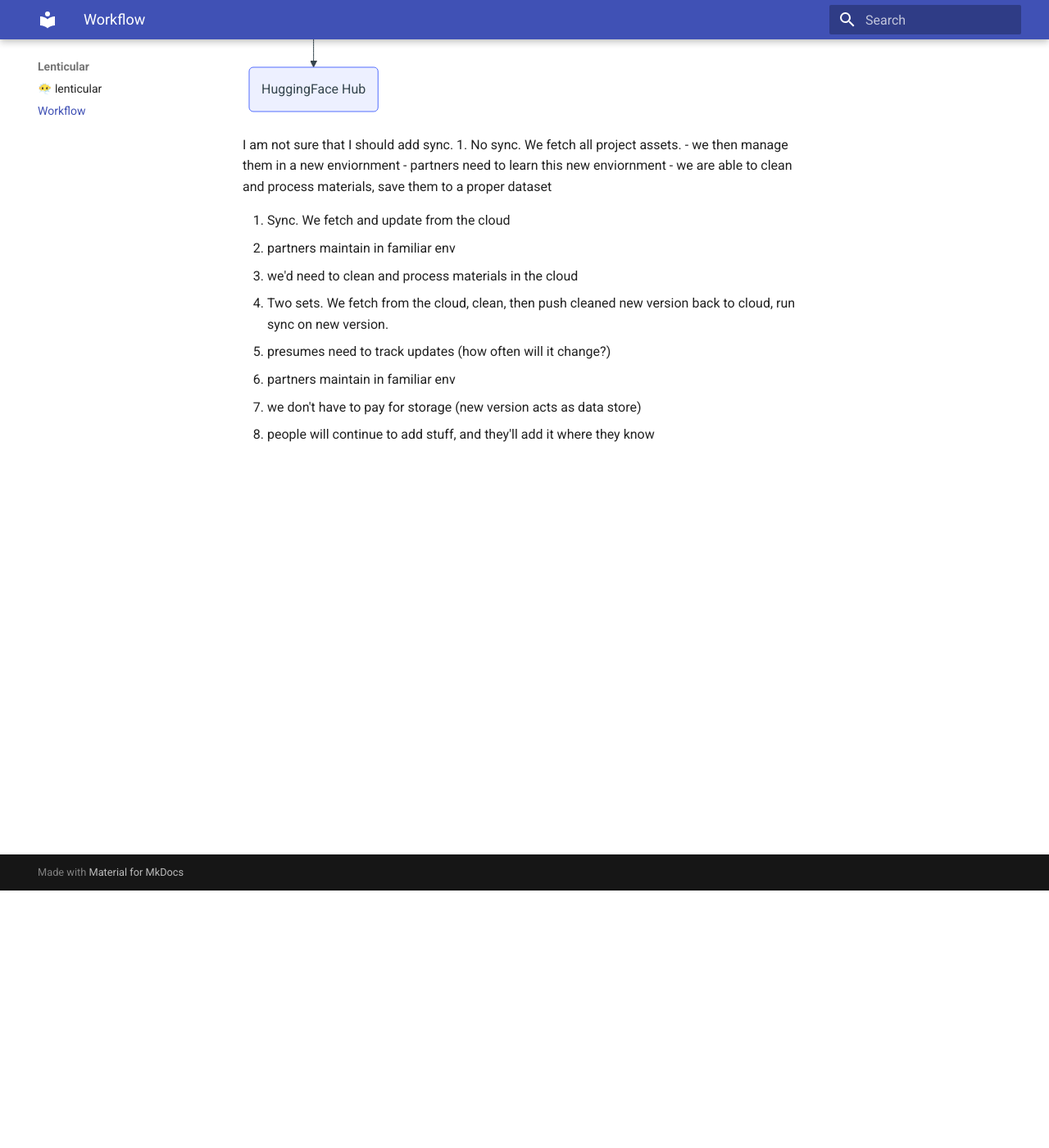
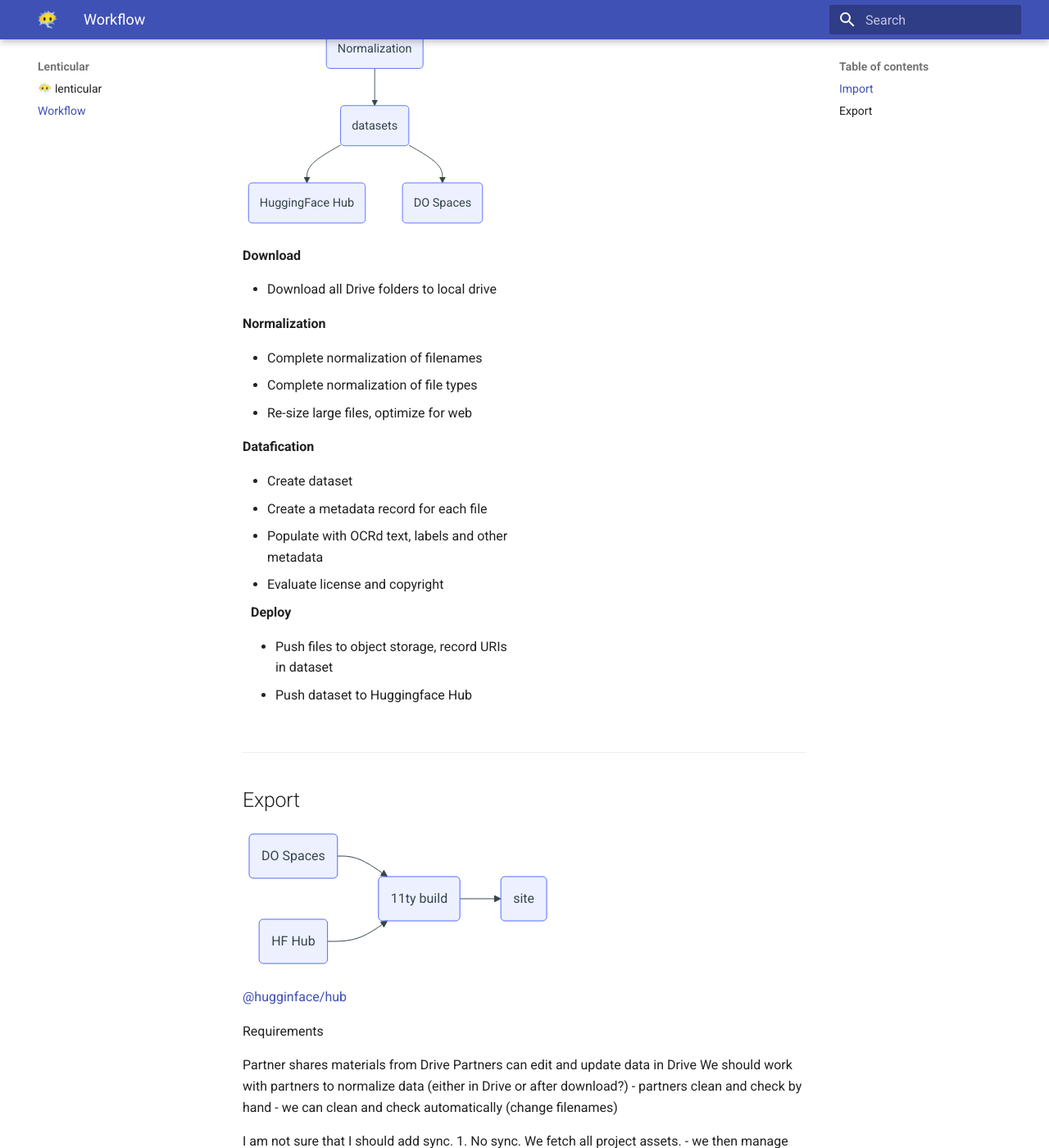
Before and after one commit to apjanco/lenticular, an MkDocs documentation site: the page built from docs/workflow.md, in a window 1280 px wide and 1400 px high, scrolled down 314 px. Shown: the whole window at 82% size. Built offline with MkDocs 1.6.1 and Material for MkDocs 9.7.7, drawn with Linux system fonts in a browser that asks for light colours; some of the changed text lies outside the part shown.

Commit message:
added logo, working on worksflow

````diff
--- a/docs/workflow.md
+++ b/docs/workflow.md
@@ -1,10 +1,56 @@
 # Workflow
 
+## Import
+<div style="-webkit-column-count: 2; -moz-column-count: 2; column-count: 2; -webkit-column-rule: 1px dotted #e0e0e0; -moz-column-rule: 1px dotted #e0e0e0; column-rule: 1px dotted #e0e0e0;">
+    <div style="display: inline-block;">
 ```mermaid
 flowchart TB
     a("Google Drive") --> b("Normalization")
-    b("Normalization") --> c("HuggingFace Hub")
+    b("Normalization") --> c("datasets")
+    c("datasets") --> d("HuggingFace Hub")
+    c("datasets") --> e("DO Spaces")
 ```
+    </div>
+
+    <div style="display: inline-block;">
+    <b>Download</b>
+    <ul><li>Download all Drive folders to local drive</li></ul>
+    <b>Normalization</b>
+    <ul><li>Complete normalization of filenames</li>
+    <li>Complete normalization of file types</li>
+    <li>Re-size large files, optimize for web</li> </ul>
+    <b>Datafication</b>
+    <ul><li>Create dataset</li>
+    <li>Create a metadata record for each file</li>
+    <li>Populate with OCRd text, labels and other metadata</li>
+    <li>Evaluate license and copyright</li>
+    <b>Deploy</b>
+    <ul><li>Push files to object storage, record URIs in dataset</li>
+    <li>Push dataset to Huggingface Hub</li></ul>
+
+
+
+    </div>
+</div>
+
+<hr>
+
+## Export
+```mermaid
+flowchart LR
+    a("DO Spaces") --> b("11ty build")
+    c("HF Hub") --> b("11ty build")
+    b --> d("site")
+```
+[@hugginface/hub](https://huggingface.co/docs/huggingface.js/index)
+
+Requirements
+
+Partner shares materials from Drive
+Partners can edit and update data in Drive
+We should work with partners to normalize data (either in Drive or after download?)
+- partners clean and check by hand
+- we can clean and check automatically (change filenames)
 
 I am not sure that I should add sync.
 1. No sync. We fetch all project assets.
@@ -21,3 +67,10 @@
 - partners maintain in familiar env
 - we don't have to pay for storage (new version acts as data store)
 - people will continue to add stuff, and they'll add it where they know
+
+HF Hub
+- supports data publication
+- versioning
+- documentation
+- uses git to differing copies
+- advantages of managed cloud db w/o cost
--- a/mkdocs.yml
+++ b/mkdocs.yml
@@ -1,6 +1,7 @@
 site_name: Lenticular
 theme:
   name: material
+  logo: assets/face-in-clouds.png
 markdown_extensions:
   - pymdownx.superfences:
       custom_fences:
````
Also changed, not shown: docs/assets/face-in-clouds.png (added), 1 other file.
